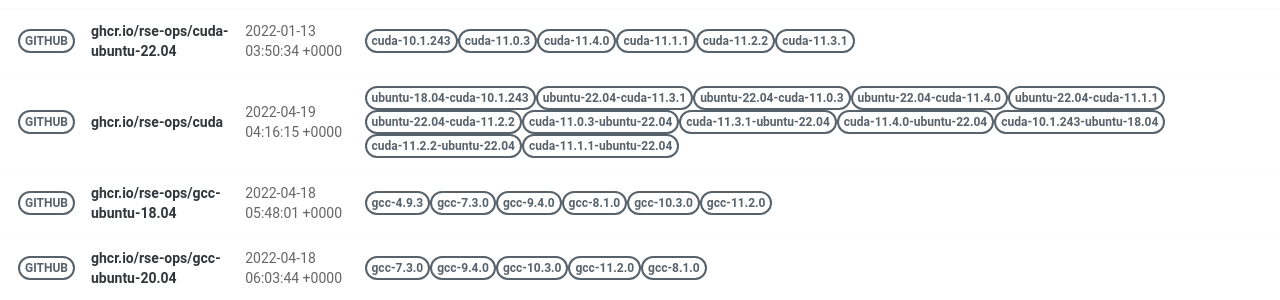
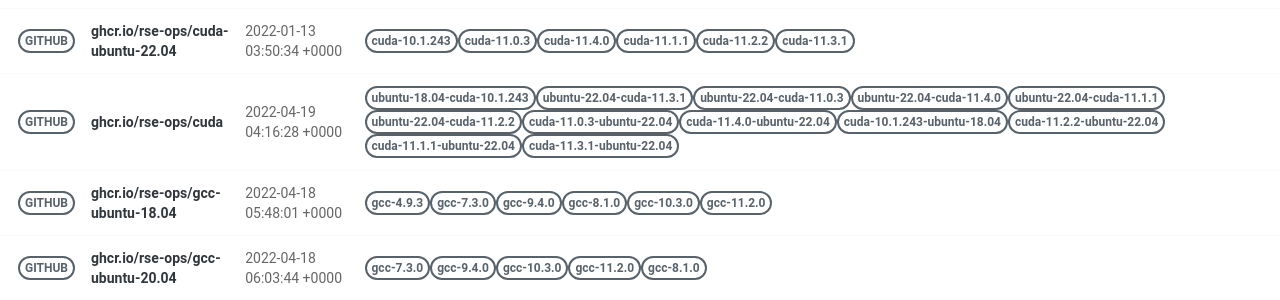
Before and after one commit to rse-ops/docker-images, a Jekyll site: the page built from pages/index.md, in a window 1280 px wide. Shown: the part 421-721 px from the top of the page. Built offline with Jekyll 4.4.1, drawn with Linux system fonts in a browser that asks for light colours; nearby versions of some CDN libraries.

Commit message:
Automated push to update library 2022-04-19

```diff
--- a/_library/ghcr.io-rse-ops-cuda.md
+++ b/_library/ghcr.io-rse-ops-cuda.md
@@ -1,7 +1,7 @@
 ---
 layout: container
 name: ghcr.io/rse-ops/cuda
-updated_at: 2022-04-19 04:16:15.557716
+updated_at: 2022-04-19 04:16:28.111626
 
 
 container_url: https://github.com/orgs/rse-ops/packages/container/package/cuda
```
Also changed, not shown: other parts of _library/ghcr.io-rse-ops-cuda.md (+3 -3 lines).
